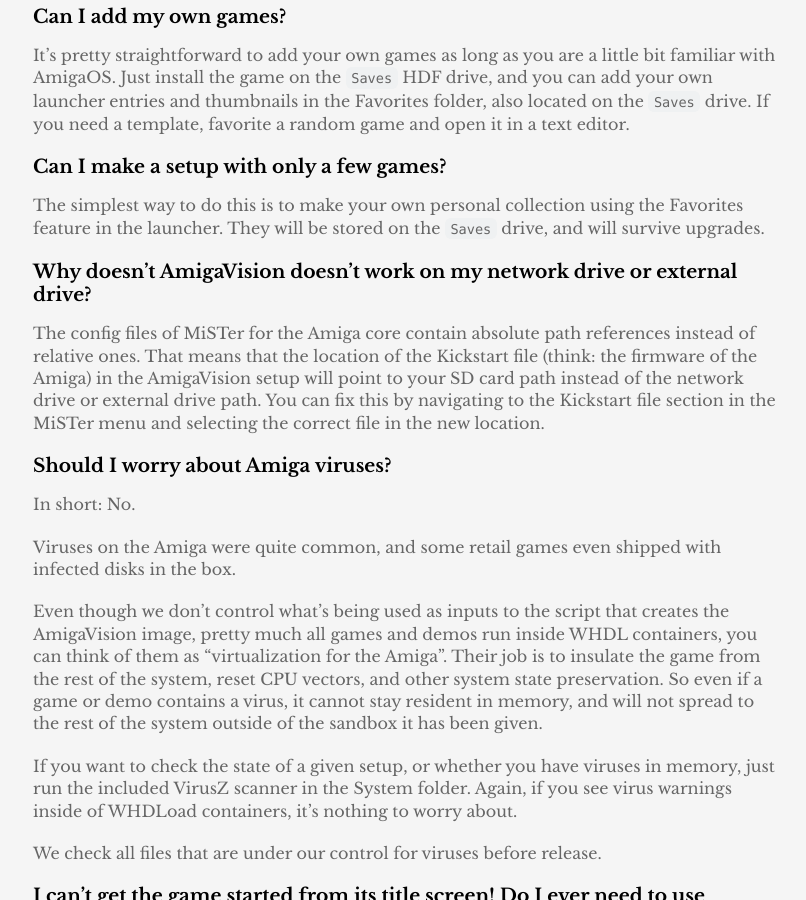
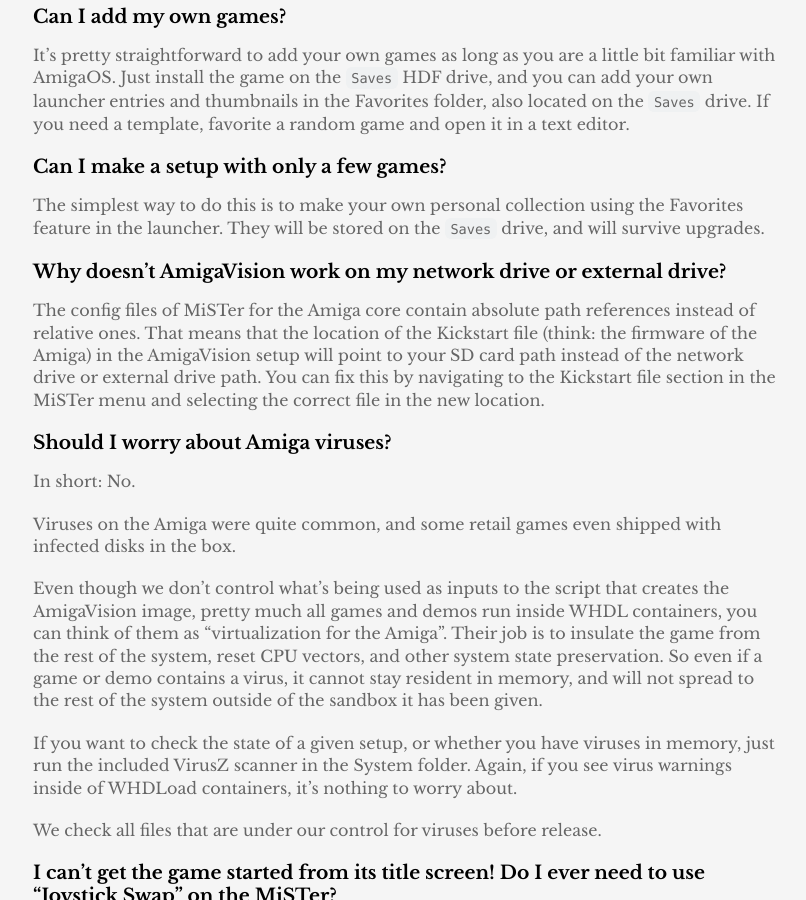
Before and after one commit to amigavision/amigavision.github.io, a Jekyll site: the page built from docs.md, in a window 1280 px wide and 900 px high, scrolled down 12369 px. Shown: the whole window, without its empty margins (232-1038 px from the left). Built offline with Jekyll 4.4.1, drawn with Linux system fonts in a browser that asks for light colours.

Commit message:
Paste error

```diff
--- a/docs.md
+++ b/docs.md
@@ -354,7 +354,7 @@
 
 The simplest way to do this is to make your own personal collection using the Favorites feature in the launcher. They will be stored on the `Saves` drive, and will survive upgrades.
 
-### Why doesn't AmigaVision doesn't work on my network drive or external drive?
+### Why doesn't AmigaVision work on my network drive or external drive?
 
 The config files of MiSTer for the Amiga core contain absolute path references instead of relative ones. That means that the location of the Kickstart file (think: the firmware of the Amiga) in the AmigaVision setup will point to your SD card path instead of the network drive or external drive path. You can fix this by navigating to the Kickstart file section in the MiSTer menu and selecting the correct file in the new location.
 
```
